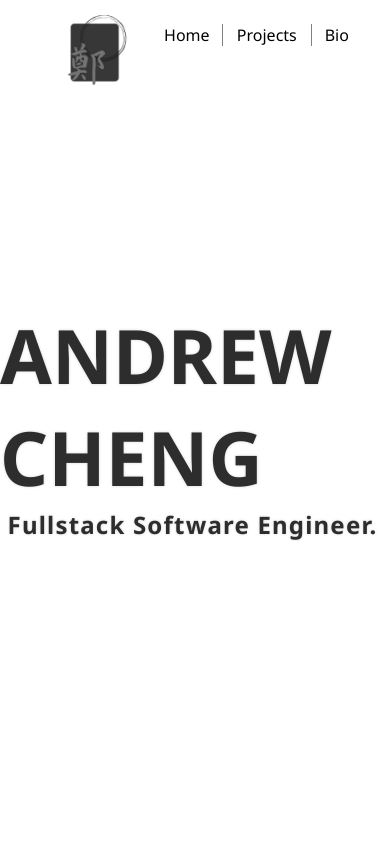
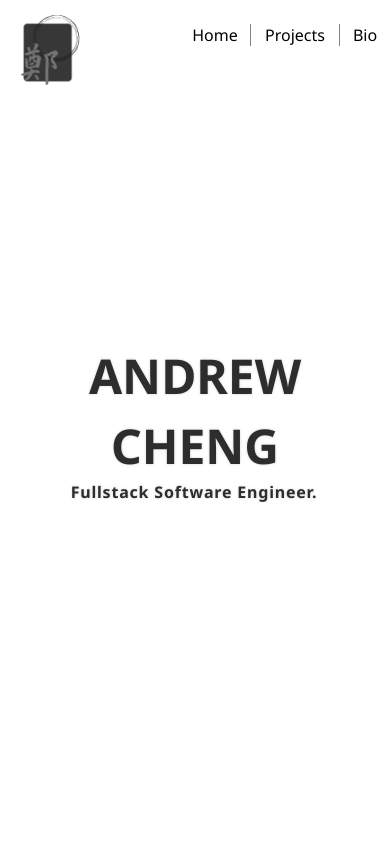
Before and after one commit to acheng-01/Portfolio, a React (Create React App) app: page / in a window 390 px wide. Shown: the top 844 px of the page. Built offline with nearby package versions, Linux system fonts and the light colour scheme.

Commit message:
fixed some other styling issues

```diff
--- a/src/Bio/Bio.css
+++ b/src/Bio/Bio.css
@@ -86,12 +86,21 @@
     }
 
     .portrait-container {
+        width: 100%;
         justify-content: center;
         padding: 0;
-        height: 320px;
+        height: 400px;
     }
 
     .about-me-content {
         height: 100%;
     }
+
+    .bio-description {
+        width: 100%;
+    }
+
+    .bio-container {
+        height: 100%;
+    }
 }
--- a/src/Header/Header.css
+++ b/src/Header/Header.css
@@ -13,7 +13,7 @@
     height: 70px;
     padding: 0 12%;
     position: fixed;
-    background-color: rgba(255, 255, 255, 0.516);
+    background-color: rgba(255, 255, 255, 0.464);
 }
 
 .inner-header-container {
@@ -59,3 +59,13 @@
     cursor: pointer;
     font-size: 18px;
 }
+
+@media screen and (max-width: 650px) {
+    .header-container {
+        padding: 0;
+    }
+
+    .inner-header-container {
+        width: 100%;
+    }
+}
--- a/src/Landing/Landing.css
+++ b/src/Landing/Landing.css
@@ -55,14 +55,14 @@
 }
 
 @media screen and (max-width: 650px) {
-    .inner-landing-container h1 {
+    .upper-landing-container h1 {
         width: 100%;
         text-align: center;
         line-height: 70px;
         font-size: 48px;
     }
 
-    .inner-landing-container h2 {
+    .lower-landing-container h2 {
         width: 100%;
         text-align: center;
         font-size: 16px;
```
